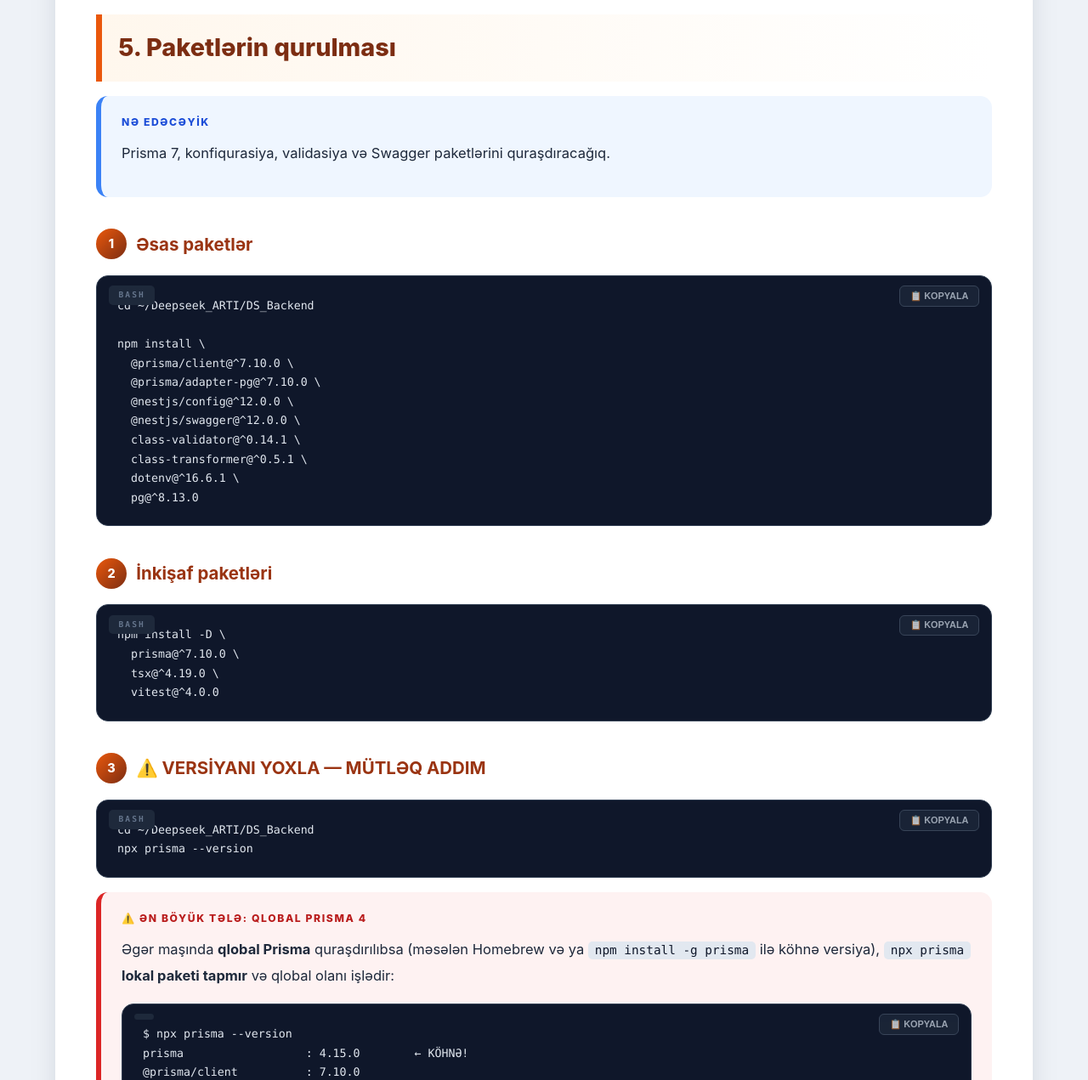
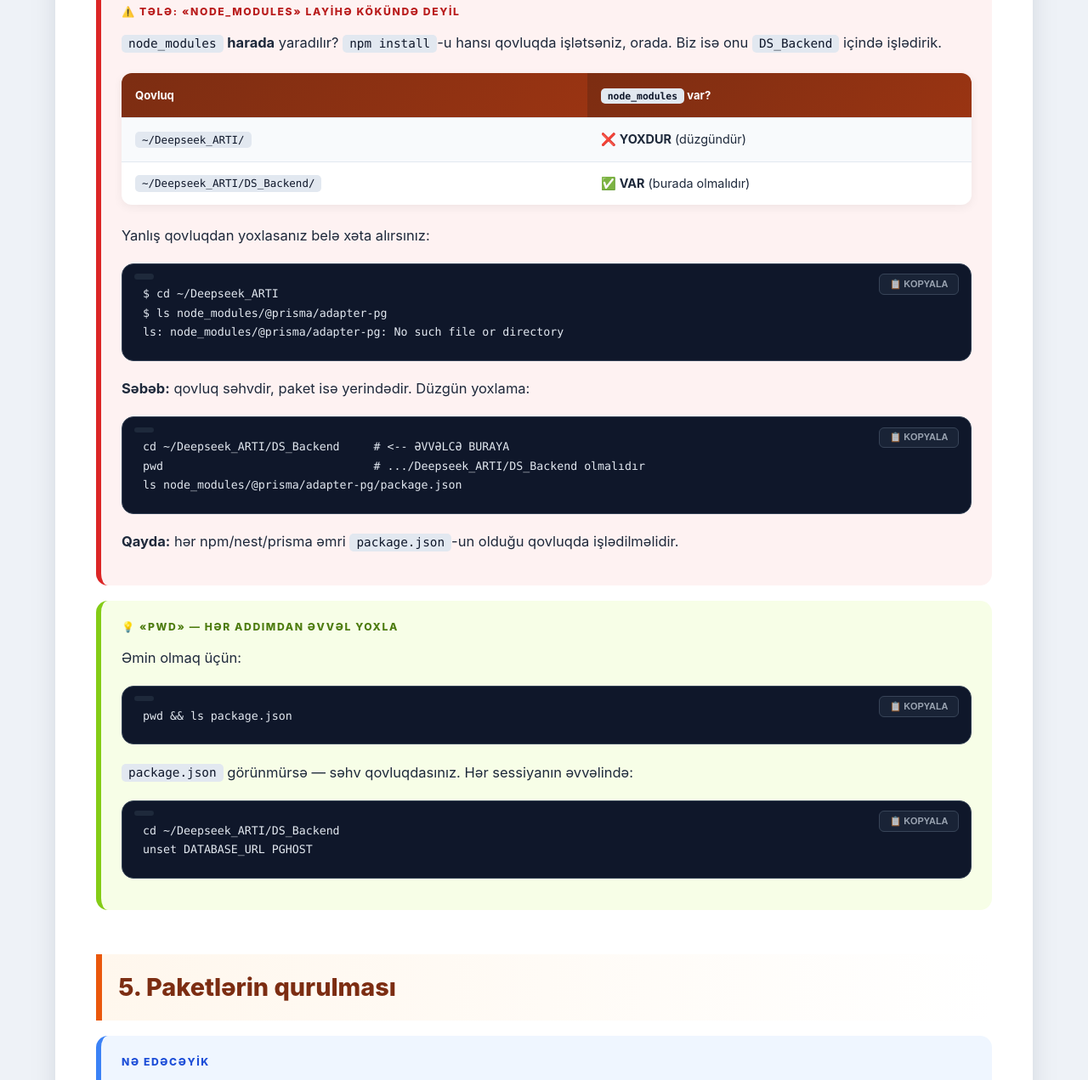
Before and after one commit to Ttariyel-1954/Deepseek_ARTI, a plain HTML site: page DƏRSLƏR/DS_Backend-1.html in a window 1280 px wide. Shown: the part 10228-11499 px from the top of the page at 85% size. Drawn offline with Linux system fonts and the light colour scheme.

Commit message:
ders: node_modules qovluq teləni ve pwd yoxlamasi elave edildi

```diff
--- a/DƏRSLƏR/DS_Backend-1.html
+++ b/DƏRSLƏR/DS_Backend-1.html
@@ -489,6 +489,34 @@ package.json
 tsconfig.json
 nest-cli.json</code></pre><p>Bu fayllar varsa, NestJS uğurla qurulub.</p>
 </div>
+<div class="block block-xeber">
+  <span class="block-title">⚠️ TƏLƏ: «node_modules» LAYİHƏ KÖKÜNDƏ DEYİL</span>
+  <p><code>node_modules</code> <strong>harada</strong> yaradılır? <code>npm install</code>-u hansı
+  qovluqda işlətsəniz, orada. Biz isə onu <code>DS_Backend</code> içində işlədirik.</p>
+  <table>
+    <tr><th>Qovluq</th><th><code>node_modules</code> var?</th></tr>
+    <tr><td><code>~/Deepseek_ARTI/</code></td><td>❌ <strong>YOXDUR</strong> (düzgündür)</td></tr>
+    <tr><td><code>~/Deepseek_ARTI/DS_Backend/</code></td><td>✅ <strong>VAR</strong> (burada olmalıdır)</td></tr>
+  </table>
+  <p>Yanlış qovluqdan yoxlasanız belə xəta alırsınız:</p>
+  <pre><code>$ cd ~/Deepseek_ARTI
+$ ls node_modules/@prisma/adapter-pg
+ls: node_modules/@prisma/adapter-pg: No such file or directory</code></pre>
+  <p><strong>Səbəb:</strong> qovluq səhvdir, paket isə yerindədir. Düzgün yoxlama:</p>
+  <pre><code>cd ~/Deepseek_ARTI/DS_Backend     # &lt;-- ƏVVƏLCƏ BURAYA
+pwd                               # .../Deepseek_ARTI/DS_Backend olmalıdır
+ls node_modules/@prisma/adapter-pg/package.json</code></pre>
+  <p><strong>Qayda:</strong> hər npm/nest/prisma əmri <code>package.json</code>-un olduğu
+  qovluqda işlədilməlidir.</p>
+</div>
+<div class="block block-ipucu">
+  <span class="block-title">💡 «pwd» — HƏR ADDIMDAN ƏVVƏL YOXLA</span>
+  <p>Əmin olmaq üçün:</p>
+  <pre><code>pwd && ls package.json</code></pre>
+  <p><code>package.json</code> görünmürsə — səhv qovluqdasınız. Hər sessiyanın əvvəlində:</p>
+  <pre><code>cd ~/Deepseek_ARTI/DS_Backend
+unset DATABASE_URL PGHOST</code></pre>
+</div>
 <h2 id="b5">5. Paketlərin qurulması</h2>
 <div class="block block-ne">
   <span class="block-title">NƏ EDƏCƏYİK</span>
```
